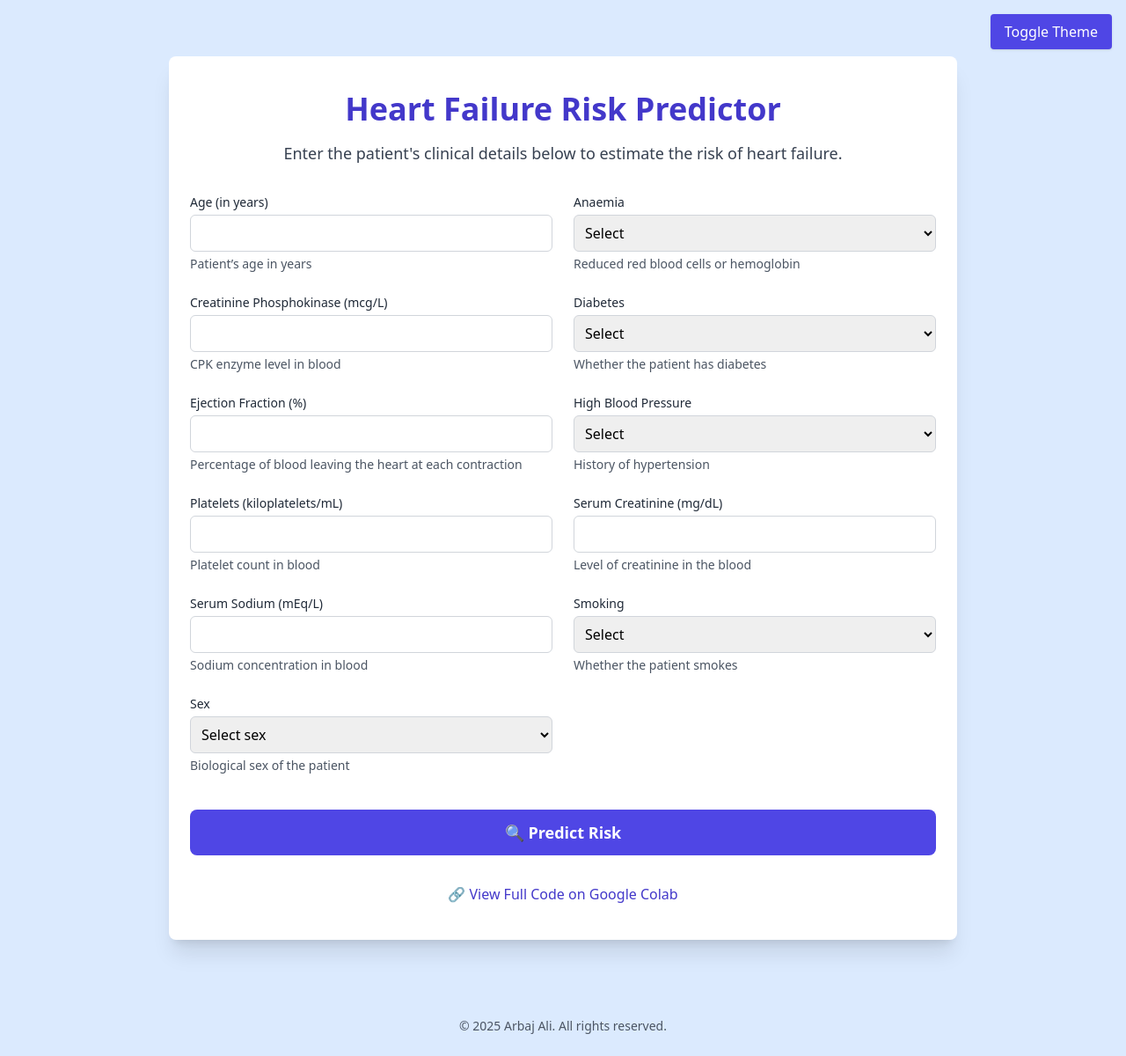
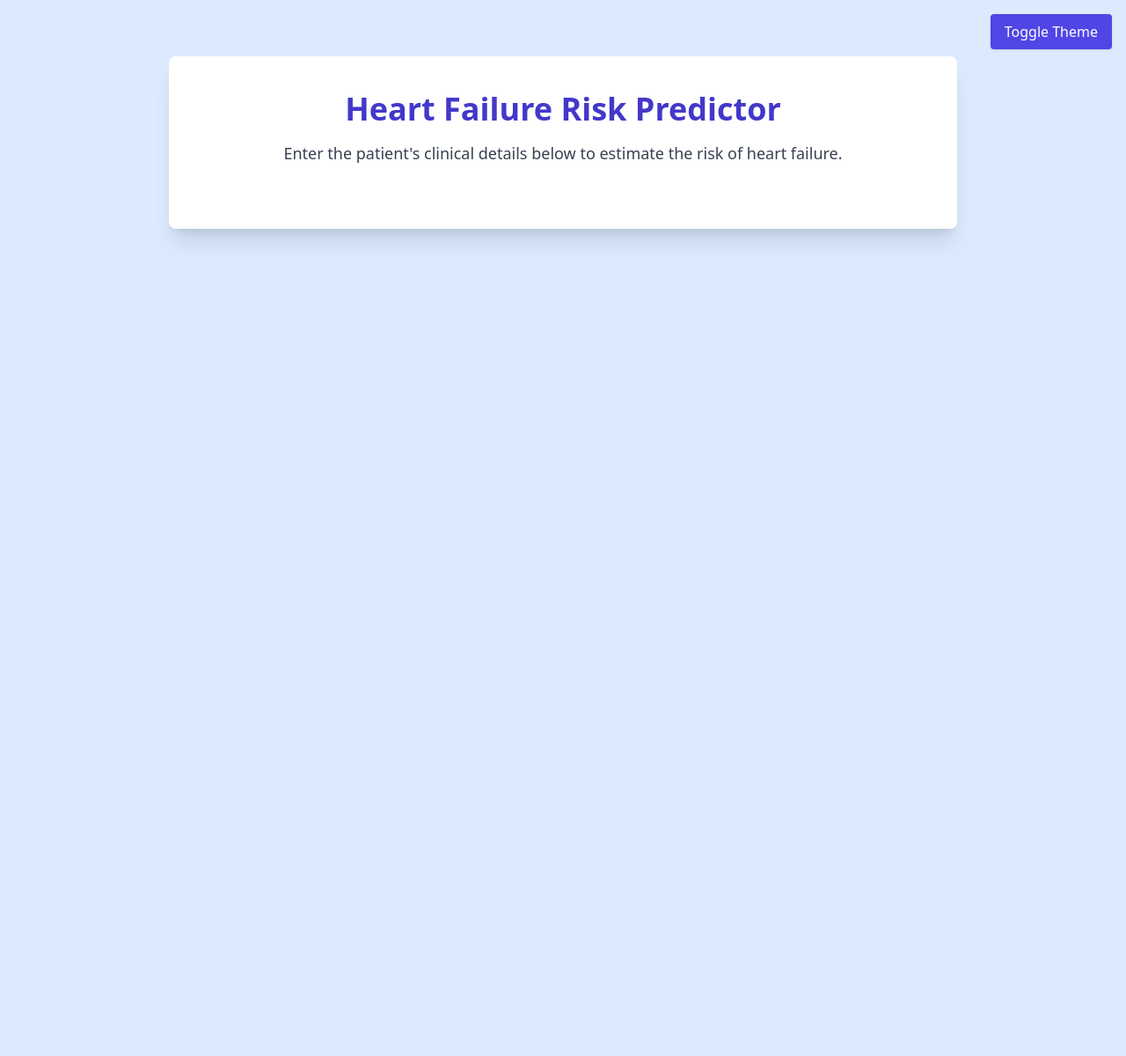
Before and after one commit to arbajali9646/health_failure_-records, a Flask app: page / in a window 1280 px wide. Shown: the whole page at 88% size. After the commit the page ends 275 px from the top, so only its background shows below. Run offline with Flask 3, Linux system fonts and the light colour scheme; some libraries are stand-ins or nearby versions.

Commit message:
Update templates/index.html

```diff
--- a/templates/index.html
+++ b/templates/index.html
@@ -29,86 +29,4 @@
       Enter the patient's clinical details below to estimate the risk of heart failure.
     </p>
 
-    <form method="POST" action="/predict" class="grid grid-cols-1 md:grid-cols-2 gap-6">
-
-      {% set bool_fields = ['anaemia', 'diabetes', 'high_blood_pressure', 'smoking'] %}
-      {% set fields = [
-        ('age', 'Age (in years)', 'Patient’s age in years'),
-        ('anaemia', 'Anaemia', 'Reduced red blood cells or hemoglobin'),
-        ('creatinine_phosphokinase', 'Creatinine Phosphokinase (mcg/L)', 'CPK enzyme level in blood'),
-        ('diabetes', 'Diabetes', 'Whether the patient has diabetes'),
-        ('ejection_fraction', 'Ejection Fraction (%)', 'Percentage of blood leaving the heart at each contraction'),
-        ('high_blood_pressure', 'High Blood Pressure', 'History of hypertension'),
-        ('platelets', 'Platelets (kiloplatelets/mL)', 'Platelet count in blood'),
-        ('serum_creatinine', 'Serum Creatinine (mg/dL)', 'Level of creatinine in the blood'),
-        ('serum_sodium', 'Serum Sodium (mEq/L)', 'Sodium concentration in blood'),
-        ('smoking', 'Smoking', 'Whether the patient smokes')
-      ] %}
-
-      {% for field, label, help in fields %}
-        <div>
-          <label class="block text-sm font-medium text-gray-800 dark:text-gray-200">{{ label }}</label>
-
-          {% if field in bool_fields %}
-            <select name="{{ field }}" required
-                    class="mt-1 block w-full p-2 border border-gray-300 rounded-md focus:outline-none focus:ring-2 focus:ring-indigo-400 dark:bg-gray-700 dark:border-gray-600 dark:text-white text-base">
-              <option value="" disabled selected>Select</option>
-              <option value="No">No</option>
-              <option value="Yes">Yes</option>
-            </select>
-          {% else %}
-            <input type="number" step="any" name="{{ field }}" required
-                   class="mt-1 block w-full p-2 border border-gray-300 rounded-md focus:outline-none focus:ring-2 focus:ring-indigo-400 dark:bg-gray-700 dark:border-gray-600 dark:text-white text-base">
-          {% endif %}
-
-          <p class="text-sm text-gray-600 dark:text-gray-400 mt-1">{{ help }}</p>
-        </div>
-      {% endfor %}
-
-      <!-- Sex Dropdown -->
-      <div>
-        <label class="block text-sm font-medium text-gray-800 dark:text-gray-200">Sex</label>
-        <select name="sex" required
-                class="mt-1 block w-full p-2 border border-gray-300 rounded-md focus:outline-none focus:ring-2 focus:ring-indigo-400 dark:bg-gray-700 dark:border-gray-600 dark:text-white text-base">
-          <option value="" disabled selected>Select sex</option>
-          <option value="Female">Female</option>
-          <option value="Male">Male</option>
-        </select>
-        <p class="text-sm text-gray-600 dark:text-gray-400 mt-1">Biological sex of the patient</p>
-      </div>
-
-      <div class="md:col-span-2">
-        <button type="submit"
-                class="w-full py-3 mt-4 bg-indigo-600 text-white font-semibold rounded-lg text-lg hover:bg-indigo-700 transition-colors">
-          🔍 Predict Risk
-        </button>
-      </div>
-    </form>
-
-    {% if result %}
-      <div class="mt-8 p-4 text-center text-xl rounded-lg font-semibold
-           {{ 'bg-yellow-200 text-yellow-900 dark:bg-yellow-300' if 'SURVIVE' in result else 'bg-red-200 text-red-800 dark:bg-red-300' }}">
-        {{ result }}
-      </div>
-    {% endif %}
-
-    <div class="mt-8 text-center">
-      <a href="https://colab.research.google.com/drive/1wLCL-qDtqmjkQjlKZadDQDPvGf7XbfRf?usp=sharing"
-         target="_blank" rel="noopener noreferrer"
-         class="text-indigo-700 hover:underline dark:text-indigo-300">
-        🔗 View Full Code on Google Colab
-      </a>
-    </div>
-  </div>
-
-  <footer class="text-center text-gray-600 dark:text-gray-400 text-sm py-6">
-    &copy; 2025 Arbaj Ali. All rights reserved.
-  </footer>
-
-  <script>
-    function toggleTheme() {
-      document.documentElement.classList.toggle('dark');
-    }
-  </script>
-</body>
-</html>
+    <f
```
